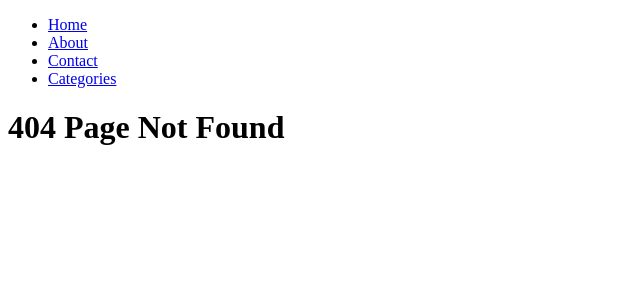
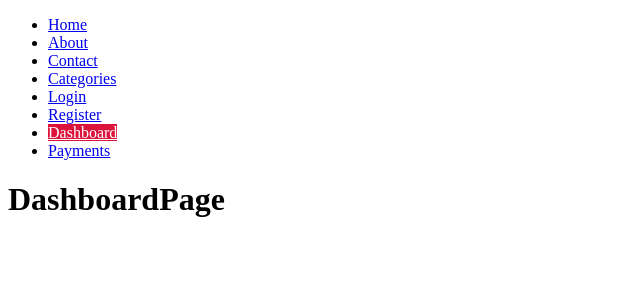
Before and after one commit to desarrollocml/react_router_dom, a React (Create React App) app: page /dashboard in a window 1280 px wide. Before the commit this address had no page. Shown: the top 300 px of the page, without its empty margins (0-640 px from the left). Built offline with nearby package versions, Linux system fonts and the light colour scheme.

Commit message:
login-register-dashboard-payments

```diff
--- /dev/null
+++ b/src/pages/DashboardPage.js
@@ -0,0 +1,5 @@
+import React from 'react';
+
+export default function DashboardPage() {
+  return <div><h1>DashboardPage</h1></div>;
+}
--- /dev/null
+++ b/src/pages/LoginPage.js
@@ -0,0 +1,5 @@
+import React from 'react';
+
+export default function LoginPage() {
+  return <div><h1>LoginPage</h1></div>;
+}
--- a/src/pages/Navbar.js
+++ b/src/pages/Navbar.js
@@ -25,6 +25,26 @@ export default function Navbar() {
             Categories
           </NavLink>
         </li>
+        <li>
+          <NavLink exact to="/login" activeClassName="active">
+            Login
+          </NavLink>
+        </li>
+        <li>
+          <NavLink exact to="/register" activeClassName="active">
+            Register
+          </NavLink>
+        </li>
+        <li>
+          <NavLink exact to="/dashboard" activeClassName="active">
+            Dashboard
+          </NavLink>
+        </li>
+        <li>
+          <NavLink exact to="/payments" activeClassName="active">
+            Payments
+          </NavLink>
+        </li>
       </ul>
     </nav>
   );
--- /dev/null
+++ b/src/pages/PaymentsPage.js
@@ -0,0 +1,5 @@
+import React from 'react';
+
+export default function PaymentsPage() {
+  return <div><h1>PaymentsPage</h1></div>;
+}
--- /dev/null
+++ b/src/pages/RegisterPage.js
@@ -0,0 +1,5 @@
+import React from 'react';
+
+export default function RegisterPage() {
+  return <div><h1>RegisterPage</h1></div>;
+}
--- a/src/routers/AppRouter.js
+++ b/src/routers/AppRouter.js
@@ -2,10 +2,14 @@ import { BrowserRouter as Router, Route, Switch } from "react-router-dom";
 import AboutPage from "../pages/AboutPage";
 import CategoriesPage from "../pages/CategoriesPage";
 import ContactPage from "../pages/ContactPage";
+import DashboardPage from "../pages/DashboardPage";
 import HomePage from "../pages/HomePage";
+import LoginPage from "../pages/LoginPage";
 import Navbar from "../pages/Navbar";
 import NotFoundPage from "../pages/NotFoundPage";
+import PaymentsPage from "../pages/PaymentsPage";
 import ProfilePage from "../pages/ProfilePage";
+import RegisterPage from "../pages/RegisterPage";
 
 export default function AppRouter() {
   return (
@@ -17,6 +21,13 @@ export default function AppRouter() {
         <Route exact path="/" component={HomePage} />
         <Route exact path="/profile/:username" component={ProfilePage} />
         <Route exact path="/categories" component={CategoriesPage} />
+
+        <Route exact path="/Login" component={LoginPage} />
+        <Route exact path="/register" component={RegisterPage} />
+
+        <Route exact path="/dashboard" component={DashboardPage} />
+        <Route exact path="/payments" component={PaymentsPage} />
+
         <Route path="*" component={NotFoundPage} />
       </Switch>
     </Router>
```
